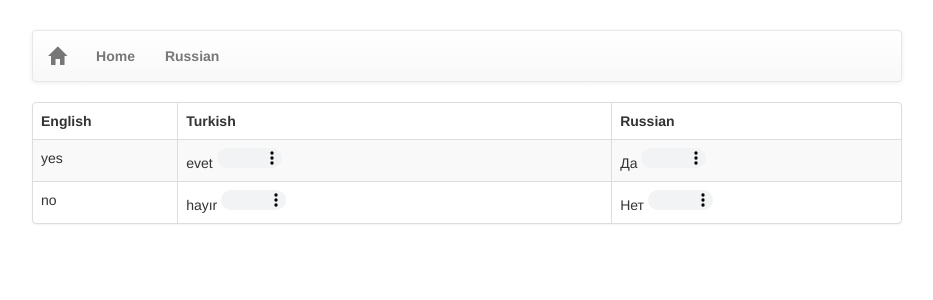
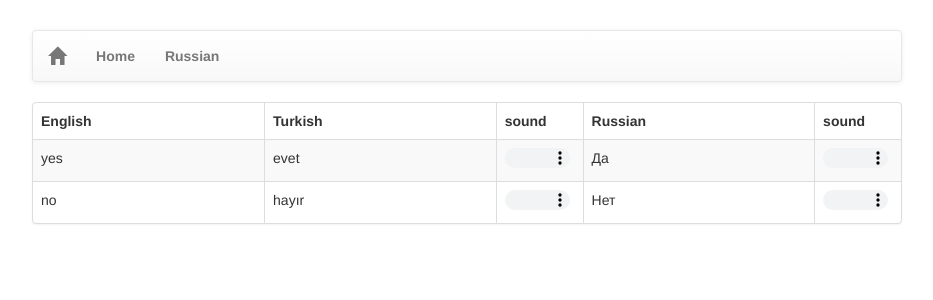
Before and after one commit to study-language/study-language-github.io, a Jekyll site: the page built from pages/russian.md, in a window 1280 px wide. Shown: the top 300 px of the page, without its empty margins (173-1106 px from the left). Built offline with Jekyll 4.4.1, drawn with Linux system fonts in a browser that asks for light colours; our own code applies the rules of GitHub Pages for plain Markdown files; the repository's description, which GitHub fills in, is left out.

Commit message:
Update russian.md

```diff
--- a/pages/russian.md
+++ b/pages/russian.md
@@ -6,30 +6,38 @@ permalink: russian
 
 <table class="table table-bordered table-striped">
     <colgroup>
-        <col class="col-xs-2">
-        <col class="col-xs-6">
-        <col class="col-xs-6">
+        <col class="col-xs-3">
+        <col class="col-xs-3">
+        <col class="col-xs-1">
+        <col class="col-xs-3">
+        <col class="col-xs-1">
     </colgroup>
 
     <thead>
         <tr>
             <th>English</th>
             <th>Turkish</th>
+            <th>sound</th>
             <th>Russian</th>
+            <th>sound</th>
         </tr>
     </thead>
 
     <tbody>
         <tr>
             <td> yes </td>
-            <td> evet <audio controls class="myaudio"> <source  src="{{ site.github.url }}/assets/sound/evet.mp3" type="audio/mpeg"></audio></td>
-            <td> Да <audio controls class="myaudio"> <source  src="{{ site.github.url }}/assets/sound/Да.mp3" type="audio/mpeg"></audio></td>
+            <td> evet </td>
+            <td> <audio controls class="myaudio"> <source  src="{{ site.github.url }}/assets/sound/evet.mp3" type="audio/mpeg"></audio> </td>
+            <td> Да </td>
+            <td> <audio controls class="myaudio"> <source  src="{{ site.github.url }}/assets/sound/Да.mp3" type="audio/mpeg"></audio> </td>
         </tr>
 
         <tr>
             <td> no </td>
-            <td> hayır <audio controls class="myaudio"> <source  src="{{ site.github.url }}/assets/sound/hayır.mp3" type="audio/mpeg"></audio></td>
-            <td> Нет <audio controls class="myaudio"> <source  src="{{ site.github.url }}/assets/sound/Нет.mp3" type="audio/mpeg"></audio></td>
+            <td> hayır </td>
+            <td> <audio controls class="myaudio"> <source  src="{{ site.github.url }}/assets/sound/hayır.mp3" type="audio/mpeg"></audio> </td>
+            <td> Нет </td>
+            <td> <audio controls class="myaudio"> <source  src="{{ site.github.url }}/assets/sound/Нет.mp3" type="audio/mpeg"></audio> </td>
         </tr>
 
     </tbody>
```
